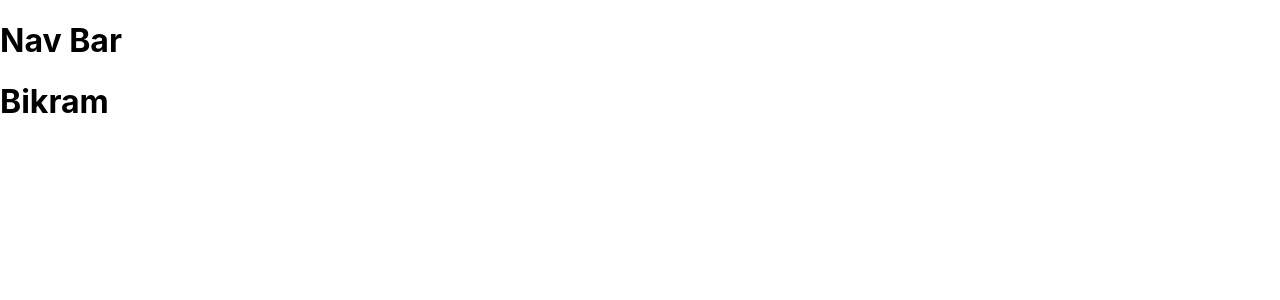
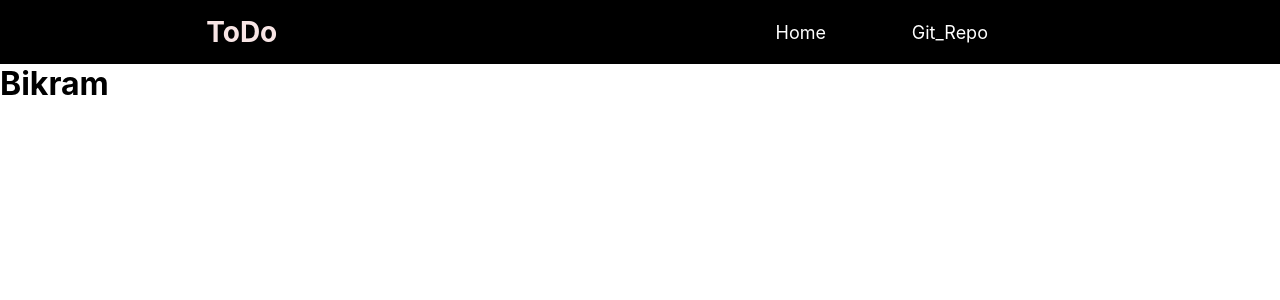
Before and after one commit to BikramdeepSingh/ToDo, a React (Create React App) app: page / in a window 1280 px wide. Shown: the top 300 px of the page. Built offline with nearby package versions, Linux system fonts and the light colour scheme.

Commit message:
Added nav bar

```diff
--- a/src/App.js
+++ b/src/App.js
@@ -1,6 +1,9 @@
+import Nav from "./components/Nav";
+
 function App() {
   return (
     <>
+      <Nav />
       <h1>Bikram</h1>
     </>
   );
--- a/src/components/Nav.js
+++ b/src/components/Nav.js
@@ -1,7 +1,13 @@
+import "../styling/Nav.scss";
+
 function Nav() {
   return (
     <div class="nav_bar">
-      <h1>Nav Bar</h1>
+      <h2>ToDo</h2>
+      <div class="nav_links">
+        <a href="#">Home</a>
+        <a href="https://github.com/BikramdeepSingh/to_do.git">Git_Repo</a>
+      </div>
     </div>
   );
 }
--- a/src/index.js
+++ b/src/index.js
@@ -7,7 +7,6 @@ import reportWebVitals from "./reportWebVitals";
 
 ReactDOM.render(
   <React.StrictMode>
-    <Nav />
     <App />
   </React.StrictMode>,
   document.getElementById("root")
--- a/src/styling/Nav.scss
+++ b/src/styling/Nav.scss
@@ -2,3 +2,34 @@
   padding: 0%;
   margin: 0%;
 }
+
+.nav_bar {
+  width: 100%;
+  height: 8vh;
+  display: flex;
+  font-size: 18px;
+  color: rgb(248, 229, 229);
+  background-color: black;
+  justify-content: space-around;
+  align-items: center;
+}
+
+h2 {
+  font-size: 28px;
+}
+
+.nav_links {
+  width: 30%;
+  display: flex;
+  justify-content: space-evenly;
+
+  a {
+    color: white;
+    cursor: pointer;
+    text-decoration: none;
+
+    &:hover {
+      color: rgb(109, 185, 230);
+    }
+  }
+}
```
Also changed, not shown: src/components/Form.js (added), src/components/ToDo.js (added).
